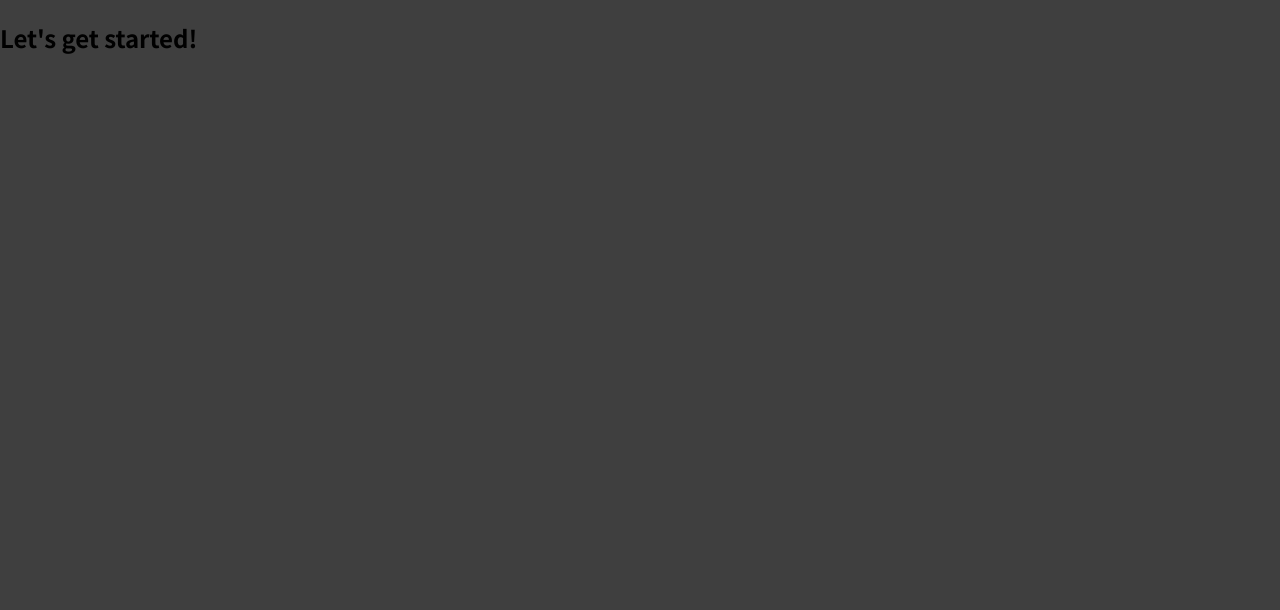
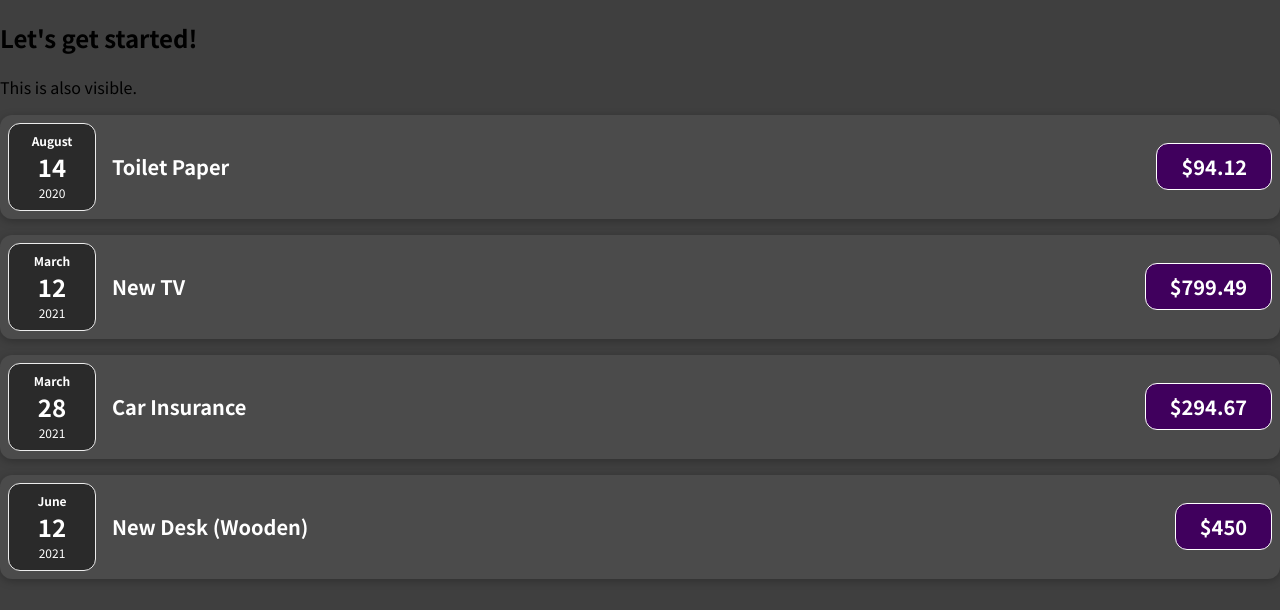
Before and after one commit to ajheflin/ReactLearning, a JavaScript app: page / in a window 1280 px wide. Shown: the top 610 px of the page. Built offline with nearby package versions, Linux system fonts and the light colour scheme.

Commit message:
Up to starting video 39

```diff
--- a/src/App.js
+++ b/src/App.js
@@ -1,9 +1,49 @@
+import ExpenseItem from './components/ExpenseItem';
+
 function App() {
-  return (
+    const expenses = [
+        {
+            id: 'e1',
+            title: 'Toilet Paper',
+            amount: 94.12,
+            date: new Date(2020, 7, 14),
+        },
+        { id: 'e2', title: 'New TV', amount: 799.49, date: new Date(2021, 2, 12) },
+        {
+            id: 'e3',
+            title: 'Car Insurance',
+            amount: 294.67,
+            date: new Date(2021, 2, 28),
+        },
+        {
+            id: 'e4',
+            title: 'New Desk (Wooden)',
+            amount: 450,
+            date: new Date(2021, 5, 12),
+        },
+    ];
+    return (
     <div>
-      <h2>Let's get started!</h2>
+        <h2>Let's get started!</h2>
+        <p>This is also visible.</p>
+        <ExpenseItem
+            title={expenses[0].title}
+            amount={expenses[0].amount}
+            date={expenses[0].date}/>
+        <ExpenseItem
+            title={expenses[1].title}
+            amount={expenses[1].amount}
+            date={expenses[1].date}/>
+        <ExpenseItem
+            title={expenses[2].title}
+            amount={expenses[2].amount}
+            date={expenses[2].date}/>
+        <ExpenseItem
+            title={expenses[3].title}
+            amount={expenses[3].amount}
+            date={expenses[3].date}/>
     </div>
-  );
+    );
 }
 
 export default App;
--- /dev/null
+++ b/src/components/ExpenseDate.css
@@ -0,0 +1,26 @@
+.expense-date {
+    display: flex;
+    flex-direction: column;
+    width: 5.5rem;
+    height: 5.5rem;
+    border: 1px solid #ececec;
+    background-color: #2a2a2a;
+    color: white;
+    border-radius: 12px;
+    align-items: center;
+    justify-content: center;
+}
+
+.expense-date__month {
+    font-size: 0.75rem;
+    font-weight: bold;
+}
+
+.expense-date__year {
+    font-size: 0.75rem;
+}
+
+.expense-date__day {
+    font-size: 1.5rem;
+    font-weight: bold;
+}
--- /dev/null
+++ b/src/components/ExpenseDate.js
@@ -0,0 +1,15 @@
+import './ExpenseDate.css'
+
+function ExpenseDate(props) {
+    const month = props.date.toLocaleString('en-US', {month: 'long'});
+    const day = props.date.toLocaleString('en-US', {day: '2-digit'});
+    const year = props.date.getFullYear();
+    return(
+        <div className="expense-date">
+            <div className="expense-date__month">{month}</div>
+            <div className="expense-date__day">{day}</div>
+            <div className="expense-date__year">{year}</div>
+        </div>
+    );
+}
+export default ExpenseDate;
--- /dev/null
+++ b/src/components/ExpenseItem.css
@@ -0,0 +1,56 @@
+.expense-item {
+    display: flex;
+    justify-content: space-between;
+    align-items: center;
+    box-shadow: 0 2px 8px rgba(0, 0, 0, 0.25);
+    padding: 0.5rem;
+    margin: 1rem 0;
+    border-radius: 12px;
+    background-color: #4b4b4b;
+}
+
+.expense-item__description {
+    display: flex;
+    flex-direction: column;
+    gap: 1rem;
+    align-items: flex-end;
+    flex-flow: column-reverse;
+    justify-content: flex-start;
+    flex: 1;
+}
+
+.expense-item h2 {
+    color: #3a3a3a;
+    font-size: 1rem;
+    flex: 1;
+    margin: 0 1rem;
+    color: white;
+}
+
+.expense-item__price {
+    font-size: 1rem;
+    font-weight: bold;
+    color: white;
+    background-color: #40005d;
+    border: 1px solid white;
+    padding: 0.5rem;
+    border-radius: 12px;
+}
+
+@media (min-width: 580px) {
+    .expense-item__description {
+        flex-direction: row;
+        align-items: center;
+        justify-content: flex-start;
+        flex: 1;
+    }
+
+    .expense-item__description h2 {
+        font-size: 1.25rem;
+    }
+
+    .expense-item__price {
+        font-size: 1.25rem;
+        padding: 0.5rem 1.5rem;
+    }
+}
--- /dev/null
+++ b/src/components/ExpenseItem.js
@@ -0,0 +1,16 @@
+import './ExpenseItem.css'
+import ExpenseDate from "./ExpenseDate";
+
+function ExpenseItem(props) {
+    return (
+        <div className="expense-item">
+            <ExpenseDate date={props.date}/>
+            <div className="expense-item__description">
+                <h2>{props.title}</h2>
+                <div className="expense-item__price">${props.amount}</div>
+            </div>
+        </div>
+    );
+}
+
+export default ExpenseItem;
```
Also changed, not shown: src/index.css (line endings or trailing spaces), 1 other file (tests, documents, lock files or other folders).
